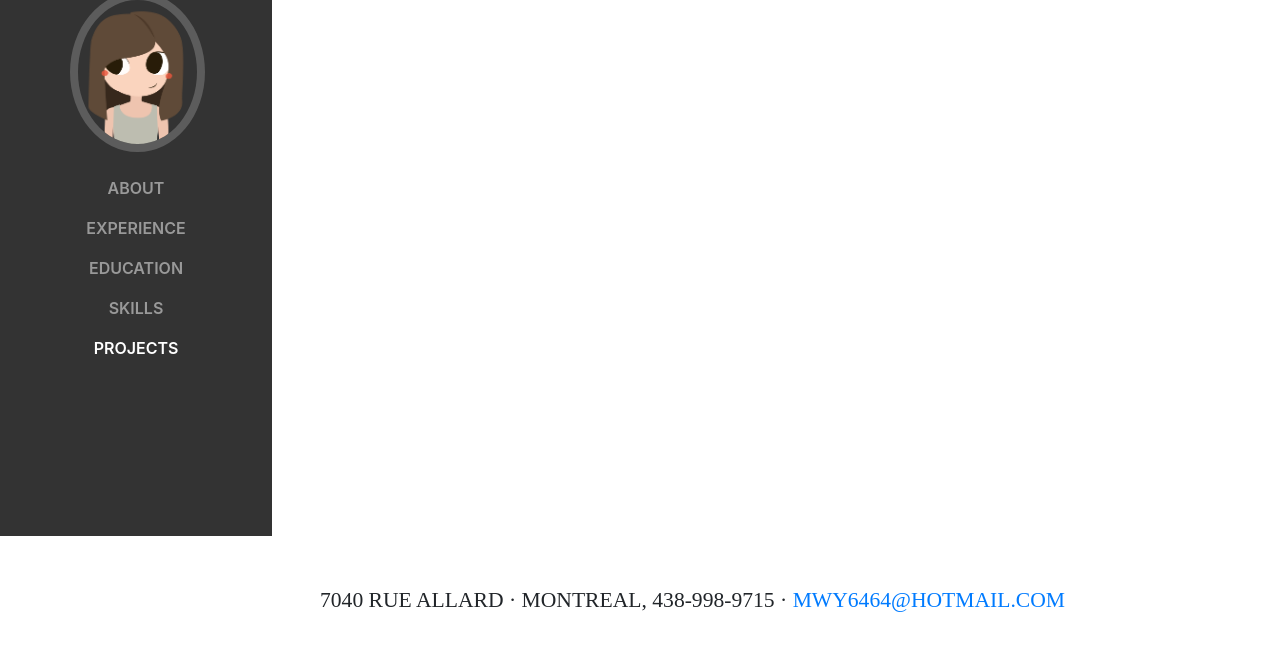
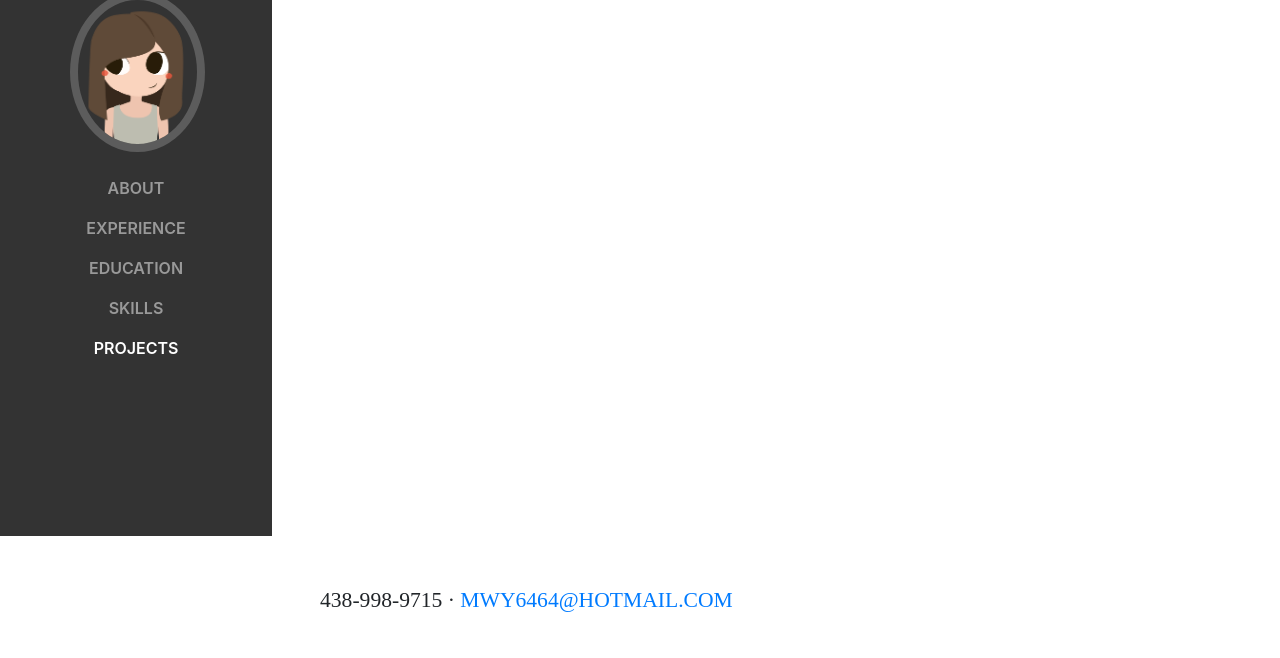
Before and after one commit to yinmay/personalresume, a website with bundled scripts: page index.html in a window 1280 px wide. Shown: the part 264-922 px from the top of the page. Built offline with nearby package versions, Linux system fonts and the light colour scheme; a web font is replaced by a local one.

Commit message:
change the address

```diff
--- a/index.html
+++ b/index.html
@@ -94,7 +94,7 @@
                 <h1 class="mb-0">
                     <!-- <span class="text-primary">Taylor</span> -->
                 </h1>
-                <div class="subheading mb-5">7040 Rue Allard · Montreal, 438-998-9715 ·
+                <div class="subheading mb-5"> 438-998-9715 ·
                     <a href="mailto:mwy6464@hotmail.com">mwy6464@hotmail.com</a>
 
                 </div>
```
